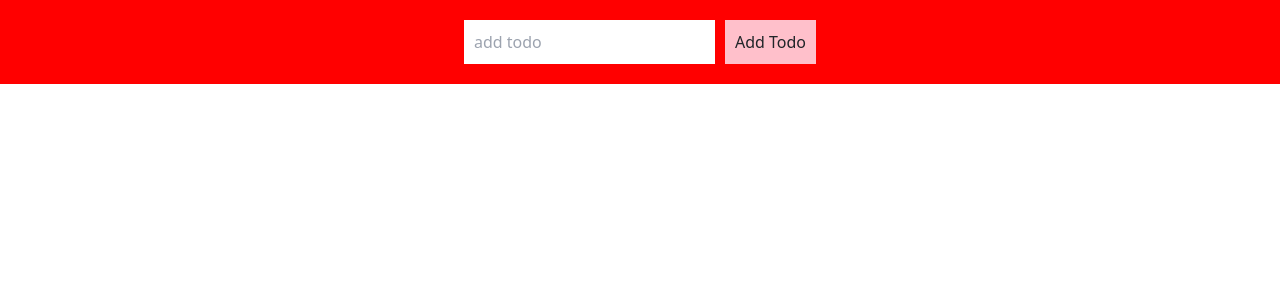
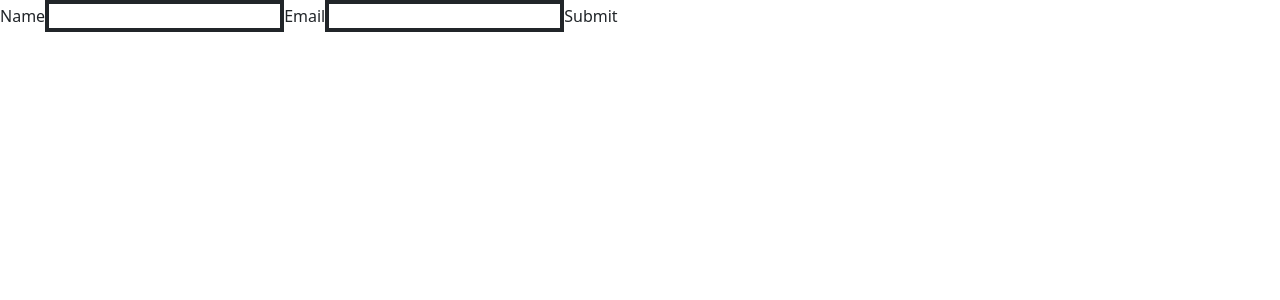
Before and after one commit to radhe-ji-dev/learn_react, a React (Create React App) app: page / in a window 1280 px wide. Shown: the top 300 px of the page. Built offline with nearby package versions, Linux system fonts and the light colour scheme.

Commit message:
update App.js and Form.js form added

```diff
--- a/src/App.js
+++ b/src/App.js
@@ -1,7 +1,7 @@
-import Todo from './tasks/hooks/useState/todolist';
+import SuperForm from './tasks/hooks/useState/superForm';
 
 function App() {
-	return <Todo />;
+	return <SuperForm />;
 }
 
 export default App;
--- /dev/null
+++ b/src/tasks/hooks/useState/superForm.js
@@ -0,0 +1,54 @@
+import React, { useState } from 'react';
+
+function SuperForm() {
+	const [form, setform] = useState({
+		name: '',
+		mail: '',
+    });
+
+
+
+	const handleSubmit = (e) => {
+		e.preventDefault();
+
+		console.log('form submit');
+		console.log(form);
+	};
+
+	const handleChange = (e) => {
+		setform({
+			...form,
+			[e.target.name]: e.target.value,
+		});
+	};
+
+	return (
+		<div style={{ alignSelf: 'center', display: 'block' }}>
+			<form onSubmit={handleSubmit}>
+				<label>Name</label>
+				<input
+					name='name'
+					id='name'
+					type='text'
+					value={form.name}
+					onChange={handleChange}
+					style={{ border: '4px solid' }}
+				/>
+
+				<label>Email</label>
+				<input
+					name='mail'
+					id='mail'
+					type='text'
+					value={form.mail}
+					onChange={handleChange}
+					style={{ border: '4px solid' }}
+				/>
+
+				<input type='submit' value='Submit' />
+			</form>
+		</div>
+	);
+}
+
+export default SuperForm;
```
Also changed, not shown: Html_Css/superform.html (added, +64 -0 lines).
